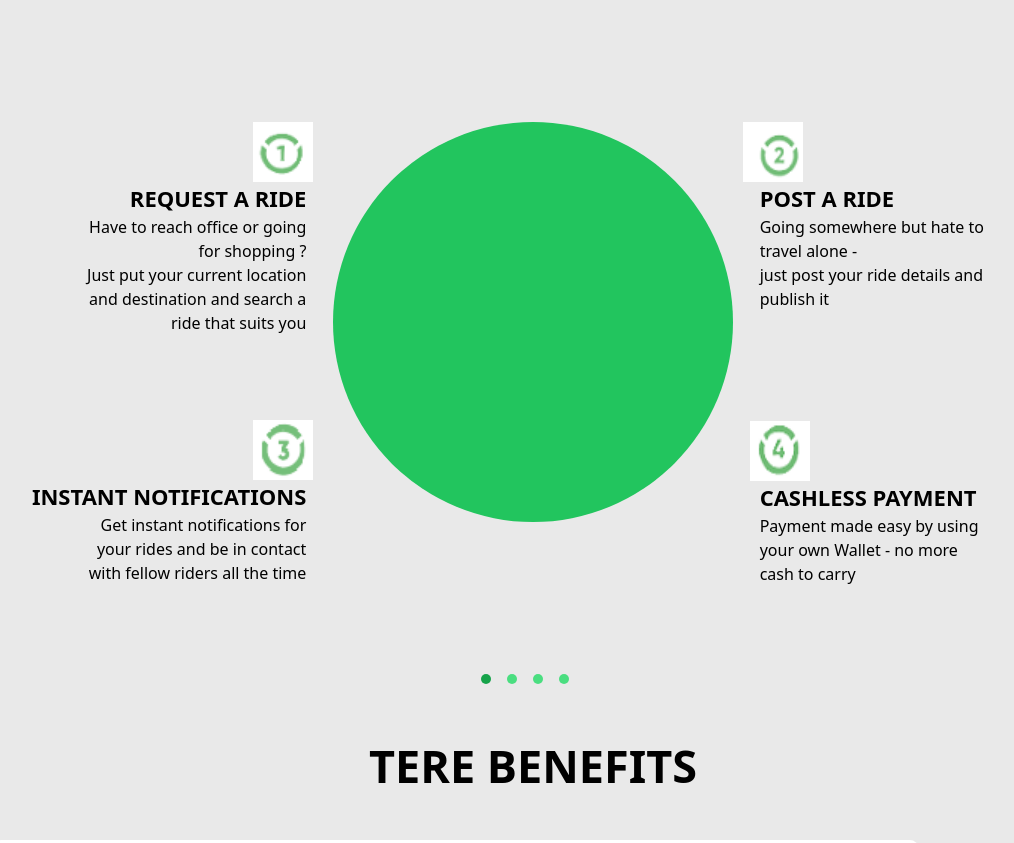
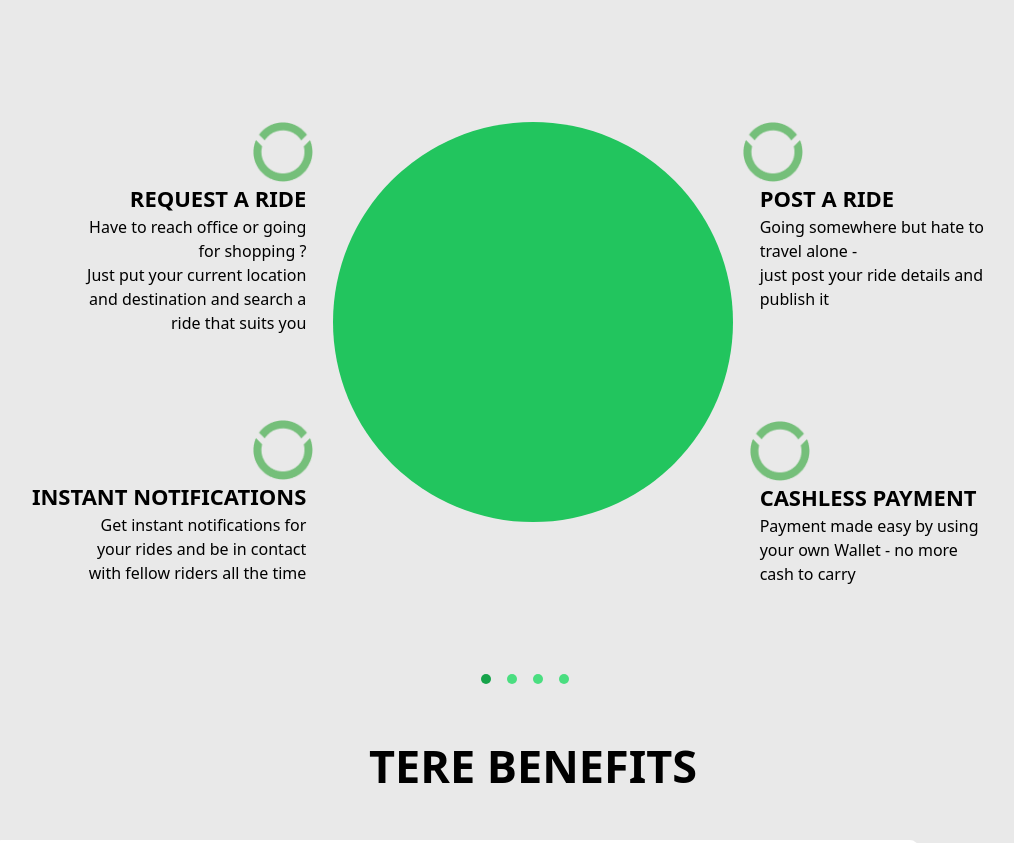
Before and after one commit to robin604680/tailwind-project-1, a plain HTML site: page index.html in a window 1280 px wide. Shown: the part 1057-1900 px from the top of the page, without its empty margins (107-1121 px from the left). Drawn offline with nearby package versions, Linux system fonts and the light colour scheme.

Commit message:
All Complite Projects

```diff
--- a/index.html
+++ b/index.html
@@ -73,7 +73,7 @@
                 <div class="grid grid-cols-3 gap-5 pt-[60px]">
                     <div class="">
                         <div class="text-right">
-                            <img src="./assets/photos/1.png" class="ml-[360px] h-[60px] w-[60px]" alt="">
+                            <img src="./assets/photos/Group 3694.png" class="ml-[360px] h-[60px] w-[60px]" alt="">
                             <h2 class="text-[22px] font-bold">REQUEST A RIDE</h2>
                             <p>Have to reach office or going <br>
                                 for shopping ? <br>
@@ -82,7 +82,7 @@
                                 ride that suits you</p>
                         </div>
                         <div class="text-right mt-[85px]">
-                            <img src="./assets/photos/3.png" class="ml-[360px] h-[60px] w-[60px]" alt="">
+                            <img src="./assets/photos/Group 3694.png" class="ml-[360px] h-[60px] w-[60px]" alt="">
                             <h2 class="text-[22px] font-bold">INSTANT NOTIFICATIONS</h2>
                             <p>Get instant notifications for <br>
                                 your rides and be in contact <br>
@@ -96,7 +96,7 @@
                     </div>
                     <div class="">
                         <div class="">
-                            <img src="./assets/photos/2.png" class="ml-[-17px] h-[60px] w-[60px]" alt="">
+                            <img src="./assets/photos/Group 3694.png" class="ml-[-17px] h-[60px] w-[60px]" alt="">
                             <h2 class="text-[22px] font-bold">POST A RIDE</h2>
                             <p>Going somewhere but hate to <br>
                             travel alone - <br>
@@ -104,7 +104,7 @@
                             publish it</p>
                         </div>
                         <div class="mt-[110px]">
-                            <img src="./assets/photos/4.png" class="ml-[-10px] h-[60px] w-[60px]" alt="">
+                            <img src="./assets/photos/Group 3694.png" class="ml-[-10px] h-[60px] w-[60px]" alt="">
                             <h2 class="text-[22px] font-bold">CASHLESS PAYMENT</h2>
                             <p>Payment made easy by using <br>
                             your own Wallet - no more <br>
@@ -195,7 +195,7 @@
 
 
 
-            <div class="footer-widget p-20 text-center bg-slate-400 text-2xl text-green-800">
+            <div class="footer-widget p-16 text-center bg-slate-400 text-2xl text-green-800">
                 <p>All Rights Reserved By ROBIN &copy; 2023</p>
             </div>
         </div>
```
Also changed, not shown: assets/photos/Group 3694.png (renamed from assets/photos/Group 3694 (1).png).
